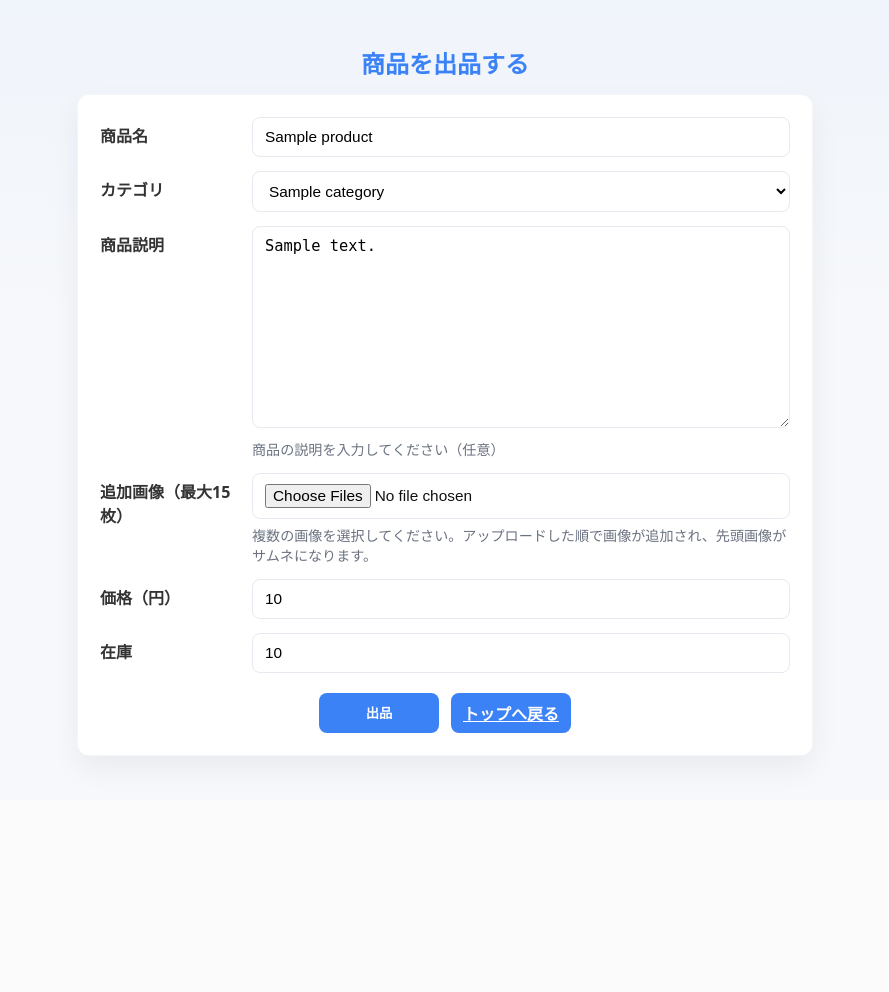
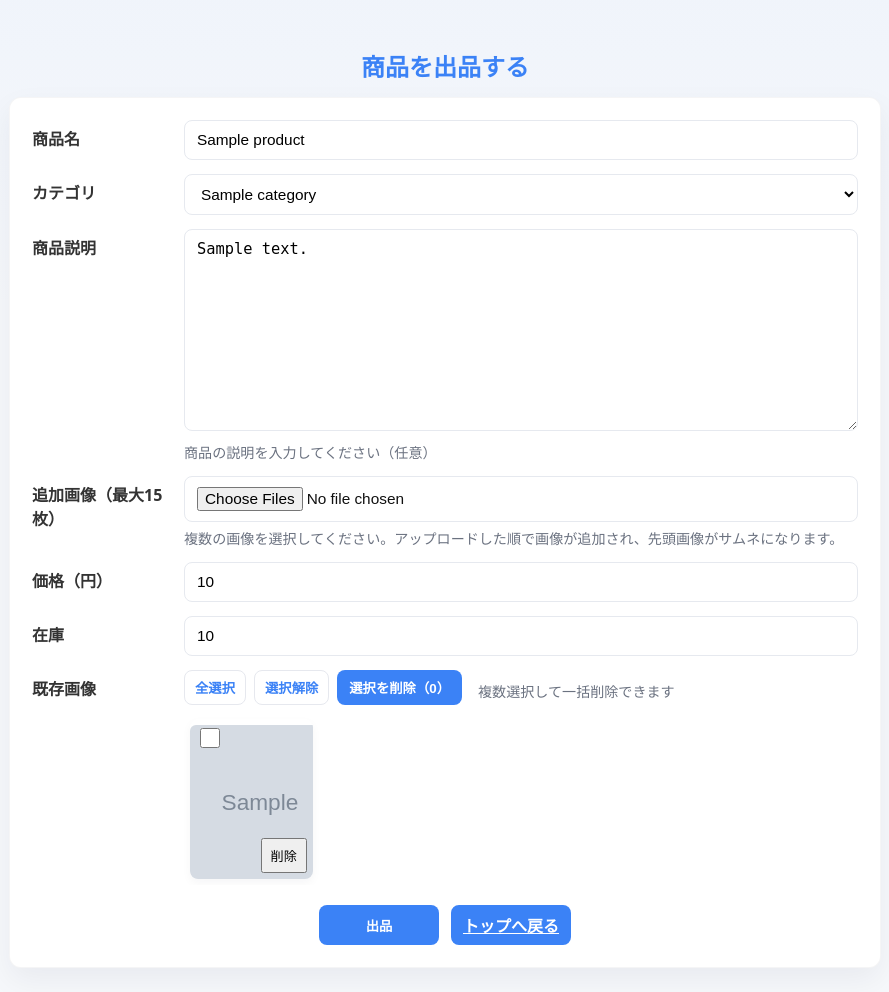
Before and after one commit to rors239ak/portfolio, a Django app: page /EC/product/1/edit/ in a window 1280 px wide. Shown: the whole page, without its empty margins (195-1084 px from the left). Before the commit the page ends 767 px from the top, so only its background shows below. Run offline with Django 5.2, Linux system fonts and the light colour scheme; a user stored in the database is signed in; tables that the repository leaves empty hold one stand-in row (values such as "Sample post"); grey boxes marked "Sample" are stand-in pictures.

Commit message:
UI修正

```diff
--- a/p_site/EC/static/EC/product_create.js
+++ b/p_site/EC/static/EC/product_create.js
@@ -1,8 +1,51 @@
 document.addEventListener('DOMContentLoaded', function(){
+  // getCookie 関数 が既にあるなら省略して同じものを使用
   function getCookie(name){
     const v = document.cookie.match('(^|;)\\s*'+name+'\\s*=\\s*([^;]+)');
     return v ? decodeURIComponent(v.pop()) : null;
   }
+
+  // 既存画像の削除ボタン（.img-delete）が押されたら AJAX POST で削除
+  document.addEventListener('click', async function(e){
+    const btn = e.target.closest('.img-delete');
+    if (!btn) return;
+    if (!confirm('この画像を削除します。よろしいですか？')) return;
+
+    const url = btn.dataset.url;
+    if (!url) return alert('削除 URL が設定されていません');
+
+    try {
+      const res = await fetch(url, {
+        method: 'POST',
+        headers: {
+          'X-Requested-With': 'XMLHttpRequest',
+          'X-CSRFToken': getCookie('csrftoken')
+        },
+        credentials: 'same-origin'
+      });
+      const data = await res.json().catch(()=>null);
+      if (res.ok && data && data.success) {
+        // DOM から削除
+        const thumb = btn.closest('.existing-thumb');
+        if (thumb) thumb.remove();
+
+        // main-image が存在し、new_main_url があれば差し替え
+        if (data.new_main_url) {
+          const main = document.getElementById('main-image');
+          if (main) main.src = data.new_main_url;
+        } else {
+          // 画像が全て無くなった場合はプレースホルダにする（任意）
+          const main = document.getElementById('main-image');
+          if (main) main.src = '';
+        }
+      } else {
+        alert('画像の削除に失敗しました: ' + (data?.error || res.status));
+      }
+    } catch (err) {
+      console.error(err);
+      alert('通信エラーが発生しました');
+    }
+  });
 
   const form = document.getElementById('product-form');
   const backdrop = document.getElementById('modal-backdrop');
@@ -79,4 +122,80 @@ document.addEventListener('DOMContentLoaded', function(){
 
   // モーダル ESC で閉じる
   document.addEventListener('keydown', function(e){ if (e.key === 'Escape' && backdrop && backdrop.style.display === 'flex') closeModal(); });
-});
+
+  // 選択状態管理
+  const existingContainer = document.querySelector('.existing-images');
+  if (existingContainer){
+    const checkboxes = Array.from(existingContainer.querySelectorAll('.thumb-check'));
+    const bulkBtn = document.getElementById('bulk-delete');
+    const selectAllBtn = document.getElementById('select-all');
+    const clearBtn = document.getElementById('clear-selection');
+
+    function updateBulkUI(){
+      const sel = existingContainer.querySelectorAll('.thumb-check:checked');
+      const n = sel.length;
+      if (bulkBtn) {
+        bulkBtn.disabled = n === 0;
+        bulkBtn.textContent = `選択を削除（${n}）`;
+      }
+      // visual
+      existingContainer.querySelectorAll('.existing-thumb').forEach(el=>{
+        const ck = el.querySelector('.thumb-check');
+        if (ck && ck.checked) el.classList.add('selected'); else el.classList.remove('selected');
+      });
+    }
+
+    // checkbox click
+    existingContainer.addEventListener('change', function(e){
+      if (e.target.matches('.thumb-check')){
+        updateBulkUI();
+      }
+    });
+
+    // click on thumb toggles checkbox
+    existingContainer.addEventListener('click', function(e){
+      const el = e.target.closest('.existing-thumb');
+      if (!el) return;
+      // ignore clicks on individual delete button
+      if (e.target.closest('.img-delete')) return;
+      const ck = el.querySelector('.thumb-check');
+      if (ck){
+        ck.checked = !ck.checked;
+        updateBulkUI();
+      }
+    });
+
+    if (selectAllBtn){
+      selectAllBtn.addEventListener('click', function(){ checkboxes.forEach(c=>c.checked=true); updateBulkUI(); });
+    }
+    if (clearBtn){
+      clearBtn.addEventListener('click', function(){ checkboxes.forEach(c=>c.checked=false); updateBulkUI(); });
+    }
+
+    // 一括削除
+    if (bulkBtn){
+      bulkBtn.addEventListener('click', async function(){
+        const selected = Array.from(existingContainer.querySelectorAll('.thumb-check:checked')).map(i=>i.value);
+        if (!selected.length) return;
+        if (!confirm(`${selected.length} 件の画像を削除します。よろしいですか？`)) return;
+
+        const url = window.location.pathname.replace(/\/edit\/?$/,'') + 'images/delete/'; // /EC/product/<pk>/images/delete/
+        // fallback: data attribute could be used if needed
+        try {
+          const fd = new FormData();
+          selected.forEach(id => fd.append('img_pks[]', id));
+          const res = await fetch(url, {
+            method: 'POST',
+            headers: {'X-Requested-With':'XMLHttpRequest','X-CSRFToken':getCookie('csrftoken')},
+            body: fd,
+            credentials: 'same-origin'
+          });
+          const data = await res.json().catch(()=>null);
+          if (res.ok && data && data.success){
+            // remove DOM nodes
+            selected.forEach(id=>{
+              const node = existingContainer.querySelector(`.existing-thumb[data-img-pk="${id}"]`);
+              if (node) node.remove();
+            });
+            // update main image if provided
+            if
--- a/p_site/EC/static/EC/style.css
+++ b/p_site/EC/static/EC/style.css
@@ -443,3 +443,126 @@ a,button{transition:all .12s ease}
   border-radius:8px;
   object-fit:contain;
 }
+
+/* 既存画像グリッド（編集画面） */
+.existing-images{
+  display:grid;
+  grid-template-columns: repeat(5, 1fr);
+  gap:12px;
+  align-items:start;
+  max-height: calc(3 * 160px + 2 * 12px); /* 3行分の高さを目安に制限 */
+  overflow:auto;
+  padding:6px;
+  box-sizing:border-box;
+}
+
+.existing-thumb{
+  position:relative;
+  background:var(--card);
+  border-radius:8px;
+  padding:6px;
+  display:flex;
+  align-items:center;
+  justify-content:center;
+  height:160px;
+  overflow:hidden;
+  box-shadow:0 4px 10px rgba(11,22,48,0.04);
+}
+
+/* 画像を中央でトリミング表示 */
+.existing-thumb img{
+  width:100%;
+  height:100%;
+  object-fit:cover;
+  display:block;
+  border-radius:6px;
+}
+
+/* チェックボックスを左上に重ねる */
+.thumb-label{
+  position:absolute;
+  inset:0;
+  display:block;
+}
+.thumb-check{
+  position:absolute;
+  top:6px;
+  left:6px;
+  z-index:3;
+  width:20px;
+  height:20px;
+}
+
+/* 個別削除ボタン 小さめ（右下） */
+.existing-thumb .img-delete.small{
+  position:absolute;
+  right:6px;
+  bottom:6px;
+  z-index:4;
+  padding:6px 8px;
+  font-size:0.82rem;
+}
+
+/* 選択時の強調表示 */
+.existing-thumb.selected{
+  box-shadow:0 6px 20px rgba(59,130,246,0.14);
+  transform:translateY(-4px);
+}
+
+/* レスポンシブ：狭い画面では列数を落とす */
+@media (max-width:1200px){ .existing-images{ grid-template-columns: repeat(4, 1fr); } }
+@media (max-width:980px){ .existing-images{ grid-template-columns: repeat(3, 1fr); } }
+@media (max-width:720px){ .existing-images{ grid-template-columns: repeat(2, 1fr); } }
+@media (max-width:420px){ .existing-images{ grid-template-columns: repeat(1, 1fr); } }
+
+/* Form ページの表示崩れ防止（縦中央を解除してスクロール可能に） */
+body.form-page {
+  display: block !important;
+  min-height: 100vh;
+  padding: 24px 0;
+  box-sizing: border-box;
+}
+
+/* コンテナは上寄せして余白を確保 */
+body.form-page .container {
+  max-width: 920px;
+  margin: 0 auto;
+  padding: 24px;
+  box-sizing: border-box;
+}
+
+/* フォームカードは高さに余裕を持たせて overflow を許容 */
+.form-card {
+  width: 100%;
+  max-width: 100%;
+  box-sizing: border-box;
+  overflow: visible;
+}
+
+/* 既存画像グリッドは高さを制限してスクロール可能に（縦3行まで表示） */
+.existing-images{
+  max-height: calc(3 * 160px + 2 * 12px); /* 3行分 */
+  overflow-y: auto;
+  overflow-x: hidden;
+  -webkit-overflow-scrolling: touch;
+}
+
+/* サムネ／メイン画像が大きくなりすぎないように保険 */
+.existing-thumb img,
+.product-image,
+.thumb img {
+  max-width: 100%;
+  max-height: 100%;
+  object-fit: cover;
+  display: block;
+}
+
+/* モーダル表示中に body の overflow を抑える処理は既存スクリプトに任せるが
+   モーダル非表示時に overflow:hidden が残らないように保険 */
+#modal-backdrop[aria-hidden="true"]{ display:none !important; }
+
+/* レスポンシブ調整：狭い画面での余白確保 */
+@media (max-width:720px){
+  body.form-page .container { padding:16px; }
+  .existing-images{ max-height: calc(3 * 140px + 2 * 10px); gap:8px; }
+}
--- a/p_site/EC/templates/EC/product_create.html
+++ b/p_site/EC/templates/EC/product_create.html
@@ -64,6 +64,32 @@
           <div class="errors">{{ form.stock.errors }}</div>
         </div>
       </div>
+
+      {% if product and product.images.exists %}
+        <div class="form-row">
+          <label>既存画像</label>
+          <div class="control">
+            <div class="existing-controls" style="display:flex;gap:8px;align-items:center;margin-bottom:8px">
+              <button type="button" class="btn ghost" id="select-all">全選択</button>
+              <button type="button" class="btn ghost" id="clear-selection">選択解除</button>
+              <button type="button" class="btn" id="bulk-delete" disabled>選択を削除（0）</button>
+              <span class="hint" style="margin-left:8px;color:var(--muted)">複数選択して一括削除できます</span>
+            </div>
+
+            <div class="existing-images" aria-live="polite">
+              {% for img in product.images.all %}
+                <div class="existing-thumb" data-img-pk="{{ img.pk }}">
+                  <label class="thumb-label">
+                    <input type="checkbox" class="thumb-check" value="{{ img.pk }}">
+                    <img src="{{ img.image.url }}" alt="サムネ">
+                  </label>
+                  <button type="button" class="img-delete small" data-url="{% url 'product_image_delete' product.pk img.pk %}" title="個別削除">削除</button>
+                </div>
+              {% endfor %}
+            </div>
+          </div>
+        </div>
+      {% endif %}
 
       <div class="form-actions">
         <button type="submit" class="btn">出品</button>
--- a/p_site/EC/urls.py
+++ b/p_site/EC/urls.py
@@ -10,4 +10,6 @@ urlpatterns = [
     path('product/<int:pk>/delete/', views.delete_product, name='product_delete'), # 追加
     path('signup/', views.signup, name='signup'),
     path('login/', views.login, name='login'),
+    path('product/<int:pk>/image/<int:img_pk>/delete/', views.delete_product_image, name='product_image_delete'),
+    path('product/<int:pk>/images/delete/', views.delete_product_images_bulk, name='product_images_delete_bulk'),
 ]
--- a/p_site/EC/views.py
+++ b/p_site/EC/views.py
@@ -10,6 +10,7 @@ from django.urls import path
 from . import views
 from django.http import JsonResponse, HttpResponseForbidden
 from django.db import transaction, IntegrityError
+from django.views.decorators.http import require_POST
 
 #トップページ
 @login_required
@@ -240,3 +241,86 @@ def delete_product(request, pk):
             })
 
     return render(request, 'EC/product_confirm_delete.html', {'product': product})
+
+@login_required
+@require_POST
+def delete_product_image(request, pk, img_pk):
+    """
+    編集画面からの AJAX POST による画像削除。
+    URL: /EC/product/<pk>/image/<img_pk>/delete/
+    """
+    product = get_object_or_404(Product, pk=pk)
+    if product.owner != request.user:
+        return HttpResponseForbidden()
+
+    img = get_object_or_404(ProductImage, pk=img_pk, product=product)
+    try:
+        # 物理ファイルを安全に削除
+        try:
+            img.image.delete(save=False)
+        except Exception:
+            pass
+        img.delete()
+
+        # 削除後に product.photo を images.first() に再同期（無ければ None）
+        if product.images.exists():
+            first = product.images.first()
+            product.photo = first.image if first and first.image else None
+        else:
+            product.photo = None
+        product.save()
+
+        new_main = product.photo.url if product.photo else ''
+        return JsonResponse({'success': True, 'img_pk': img_pk, 'new_main_url': new_main})
+    except Exception as e:
+        return JsonResponse({'success': False, 'error': str(e)}, status=500)
+
+@login_required
+@require_POST
+def delete_product_images_bulk(request, pk):
+    """
+    編集画面からの一括削除（AJAX）
+    POST: img_pks[]=1 (複数)
+    """
+    product = get_object_or_404(Product, pk=pk)
+    if product.owner != request.user:
+        return HttpResponseForbidden()
+
+    # リストは POST の複数値または JSON どちらでも受け取る
+    img_pks = request.POST.getlist('img_pks[]') or request.POST.getlist('img_pks') or []
+    # JSON support
+    if not img_pks:
+        try:
+            import json
+            body = json.loads(request.body.decode() or '{}')
+            img_pks = body.get('img_pks', [])
+        except Exception:
+            img_pks = img_pks
+
+    deleted = []
+    errors = []
+    try:
+        with transaction.atomic():
+            for s in img_pks:
+                try:
+                    img = ProductImage.objects.get(pk=int(s), product=product)
+                except ProductImage.DoesNotExist:
+                    continue
+                # delete file
+                try:
+                    img.image.delete(save=False)
+                except Exception:
+                    pass
+                img.delete()
+                deleted.append(img.pk)
+
+            # 同期 main photo
+            if product.images.exists():
+                first = product.images.first()
+                product.photo = first.image if first and first.image else None
+            else:
+                product.photo = None
+            product.save()
+        return JsonResponse({'success': True, 'deleted': deleted, 'new_main_url': product.photo.url if product.photo else ''})
+    except Exception as e:
+        return JsonResponse({'success': False, 'error': str(e)}, status=500)
```
